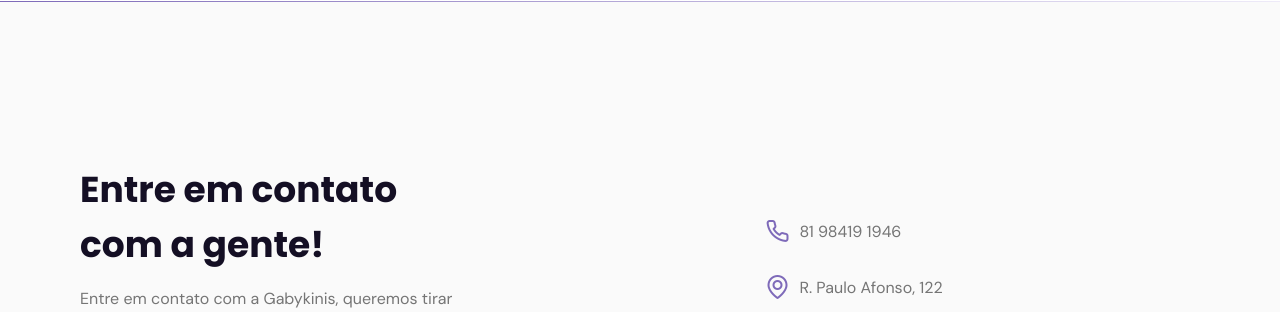
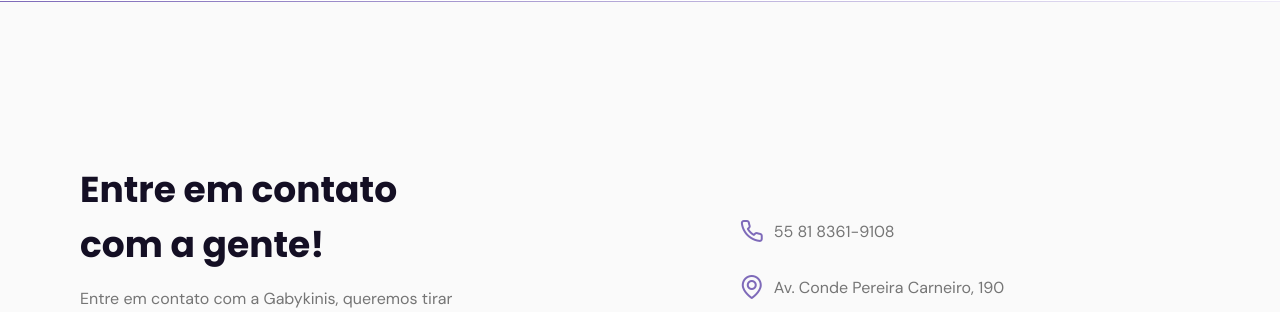
Before and after one commit to EduardoXT/Gabykini-teste, a plain HTML site: page index.html in a window 1280 px wide. Shown: the part 3034-3346 px from the top of the page. Drawn offline with nearby package versions, Linux system fonts and the light colour scheme; files whose address does not match are found by name.

Commit message:
alterações

```diff
--- a/index.html
+++ b/index.html
@@ -230,7 +230,7 @@
               ouvir suas críticas e sugestões.
             </p>
             <a
-            href="https://api.whatsapp.com/send?phone=+558184191946&text=Oi!"
+            href="https://api.whatsapp.com/send?phone=+5581983619108&text=Oi! Quero Comprar!"
               class="button"
               target="_blank"
               ><i class="icon-whatsapp"></i> Entrar em contato</a
@@ -239,8 +239,8 @@
 
           <div class="links">
             <ul class="grid">
-              <li><i class="icon-phone"></i> 81 98419 1946</li>
-              <li><i class="icon-map-pin"></i> R. Paulo Afonso, 122</li>
+              <li><i class="icon-phone"></i> 55 81 8361-9108</li>
+              <li><i class="icon-map-pin"></i> Av. Conde Pereira Carneiro, 190</li>
               <li><i class="icon-mail"></i> contato@gabykinis.com</li>
             </ul>
           </div>
```
